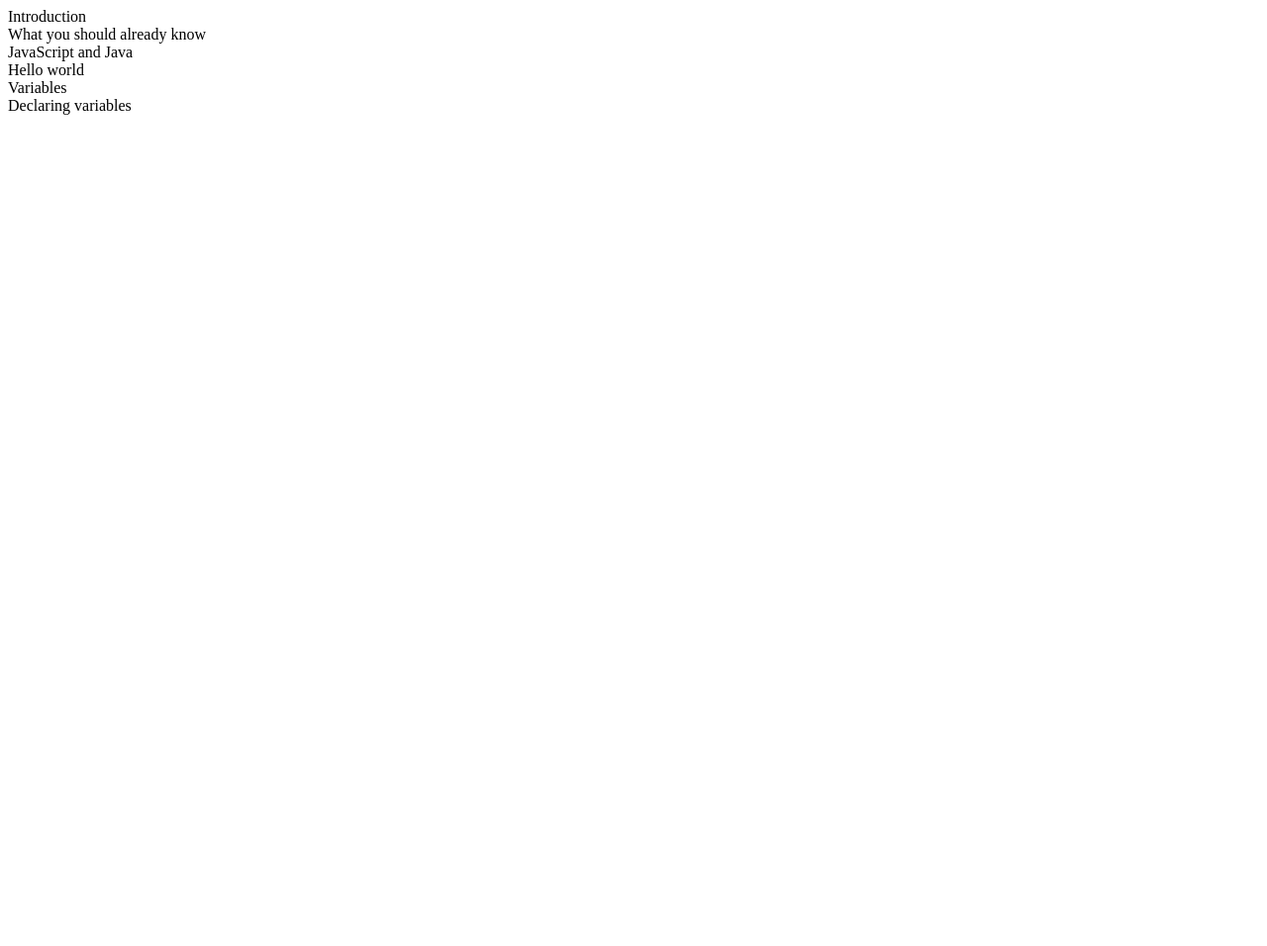
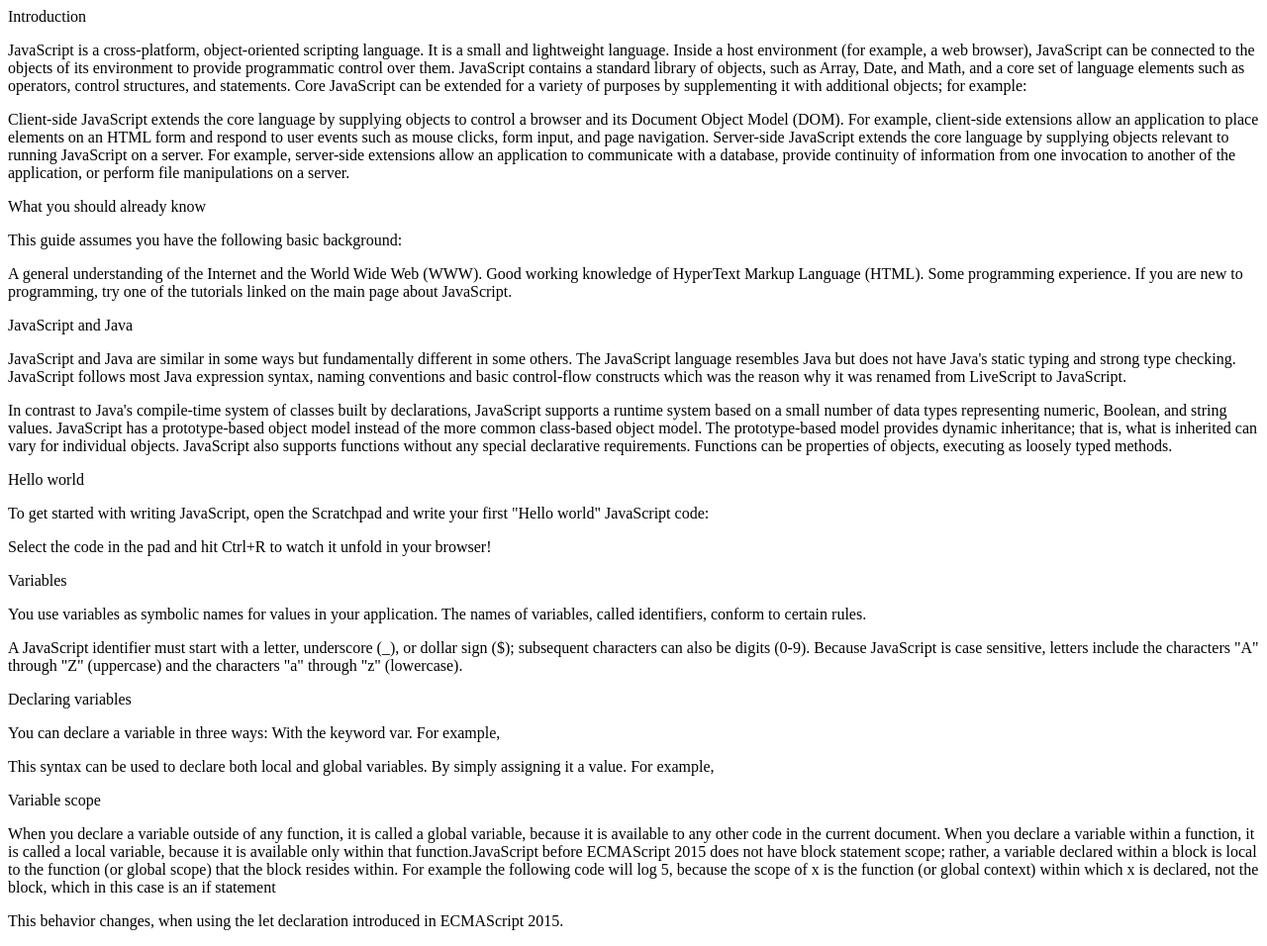
Before and after one commit to shahira-sadat/Charles-Shahira, a plain HTML site: page index.html in a window 1280 px wide. Shown: the whole page at 99% size. Before the commit the page ends 800 px from the top, so only its background shows below. Drawn offline with Linux system fonts and the light colour scheme.

Commit message:
user story 5 n 6 done

```diff
--- a/index.html
+++ b/index.html
@@ -10,22 +10,60 @@
     <main id="main-doc">
       <section class="main-section" id="introduction">
         <header >Introduction</header>
+        <p>
+          JavaScript is a cross-platform, object-oriented scripting language. It is a small and lightweight language. Inside a host environment (for example, a web browser), JavaScript can be connected to the objects of its environment to provide programmatic control over them.
+          JavaScript contains a standard library of objects, such as Array, Date, and Math, and a core set of language elements such as operators, control structures, and statements. Core JavaScript can be extended for a variety of purposes by supplementing it with additional objects; for example:
+        </p>
+        <p>
+          Client-side JavaScript extends the core language by supplying objects to control a browser and its Document Object Model (DOM). For example, client-side extensions allow an application to place elements on an HTML form and respond to user events such as mouse clicks, form input, and page navigation.
+          Server-side JavaScript extends the core language by supplying objects relevant to running JavaScript on a server. For example, server-side extensions allow an application to communicate with a database, provide continuity of information from one invocation to another of the application, or perform file manipulations on a server.
+        </p>
       </section>
       <section class="main-section" id="What_you_should_already_know">
           <header>What you should already know</header>
+          <p>This guide assumes you have the following basic background:</p>
+          <p>
+            A general understanding of the Internet and the World Wide Web (WWW).
+            Good working knowledge of HyperText Markup Language (HTML).
+            Some programming experience. If you are new to programming, try one of the tutorials linked on the main page about JavaScript.
+          </p>
       </section>
       <section class="main-section" id="JavaScript_and_Java">
           <header>JavaScript and Java</header>
+          <p>JavaScript and Java are similar in some ways but fundamentally different in some others. The JavaScript language resembles Java but does not have Java's static typing and strong type checking. JavaScript follows most Java expression syntax, naming conventions and basic control-flow constructs which was the reason why it was renamed from LiveScript to JavaScript.</p>
+          <p>In contrast to Java's compile-time system of classes built by declarations, JavaScript supports a runtime system based on a small number of data types representing numeric, Boolean, and string values. JavaScript has a prototype-based object model instead of the more common class-based object model. The prototype-based model provides dynamic inheritance; that is, what is inherited can vary for individual objects. JavaScript also supports functions without any special declarative requirements. Functions can be properties of objects, executing as loosely typed methods.</p>
       </section>
       <section class="main-section" id="Hello_world">
           <header>Hello world</header>
+          <p>To get started with writing JavaScript, open the Scratchpad and write your first "Hello world" JavaScript code:</p>
+          <code></code>
+          <p>Select the code in the pad and hit Ctrl+R to watch it unfold in your browser!</p>
       </section>
       <section class="main-section" id="Variables">
         <header>Variables</header>
+        <p>You use variables as symbolic names for values in your application. The names of variables, called identifiers, conform to certain rules.</p>
+        <p>A JavaScript identifier must start with a letter, underscore (_), or dollar sign ($); subsequent characters can also be digits (0-9). Because JavaScript is case sensitive, letters include the characters "A" through "Z" (uppercase) and the characters "a" through "z" (lowercase).</p>
       </section>
       <section class="main-section" id="Declaring_variables">
           <header>Declaring variables</header>
+          <p>You can declare a variable in three ways:
+            With the keyword var. For example,
+          </p>
+          <code></code>
+          <p>This syntax can be used to declare both local and global variables.
+            By simply assigning it a value. For example,
+          </p>
+          <code></code>
       </section>
+      <section class="main-section" id="Variable_scope">
+        <header>Variable scope</header>
+        <p>When you declare a variable outside of any function, it is called a global variable, because it is available to any other code in the current document. When you declare a variable within a function, it is called a local variable, because it is available only within that function.JavaScript before ECMAScript 2015 does not have block statement scope; rather, a variable declared within a block is local to the function (or global scope) that the block resides within. For example the following code will log 5, because the scope of x is the function (or global context) within which x is declared, not the block, which in this case is an if statement
+        </p>
+        <code></code>
+        <p>This behavior changes, when using the let declaration introduced in ECMAScript 2015.
+        </p>
+        <code></code>
+    </section>
 
     </main>
 
```
